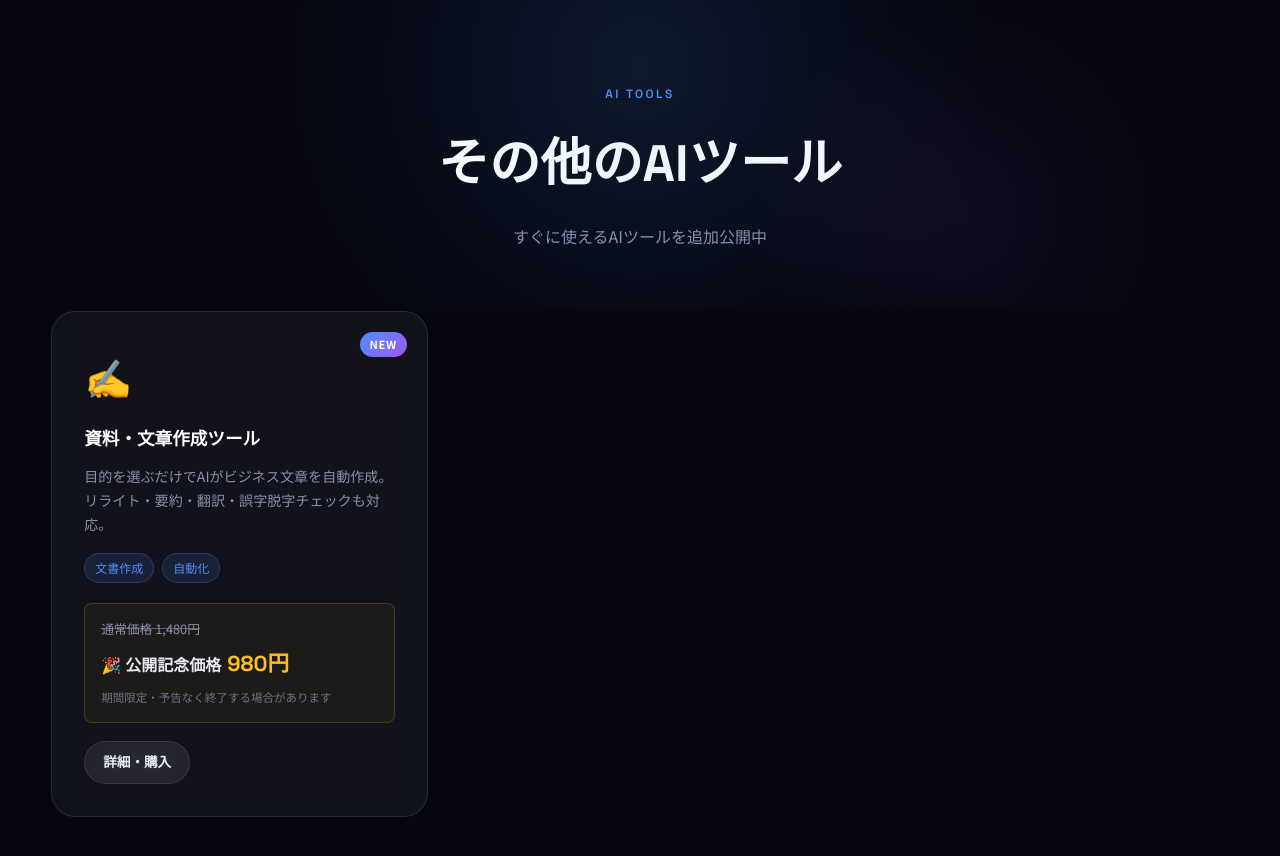
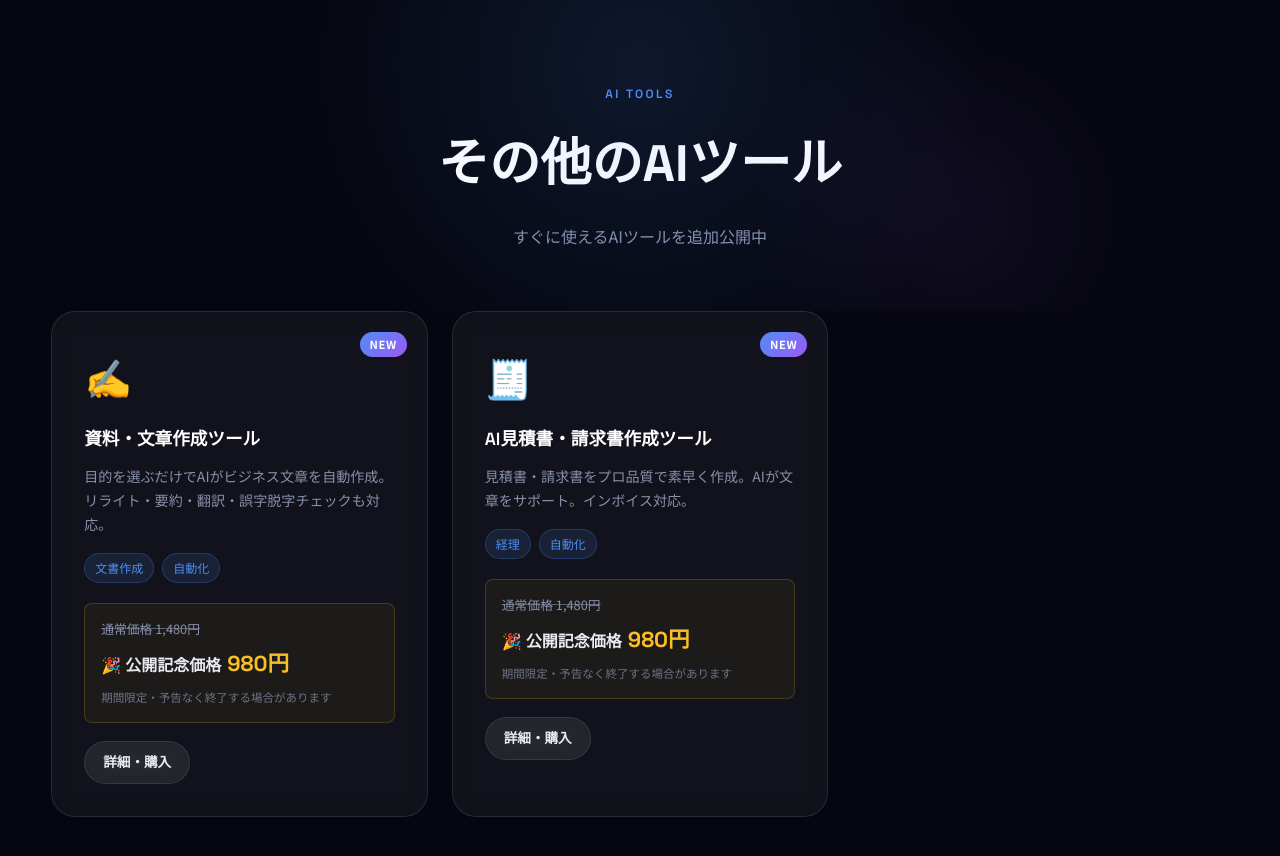
Before and after one commit to ai-mt0-studio/website, a plain HTML site: page tools.html in a window 1280 px wide. Shown: the part 82-938 px from the top of the page. Drawn offline with Linux system fonts and the light colour scheme.

Commit message:
Add invoice card to tools.html and update badge

```diff
--- a/tools.html
+++ b/tools.html
@@ -103,6 +103,23 @@
           <a href="contact.html" class="btn btn-glass btn-sm">詳細・購入</a>
         </div>
 
+        <div class="tool-card glass-card">
+          <div class="tool-badge">NEW</div>
+          <div class="tool-icon">🧾</div>
+          <h3 class="tool-name">AI見積書・請求書作成ツール</h3>
+          <p class="tool-desc">見積書・請求書をプロ品質で素早く作成。AIが文章をサポート。インボイス対応。</p>
+          <div class="tool-tags">
+            <span class="tag">経理</span>
+            <span class="tag">自動化</span>
+          </div>
+          <div class="tool-price">
+            <p class="price-original"><s>通常価格 1,480円</s></p>
+            <p class="price-sale">🎉 公開記念価格 <span class="price-amount">980円</span></p>
+            <p class="price-note">期間限定・予告なく終了する場合があります</p>
+          </div>
+          <a href="contact.html" class="btn btn-glass btn-sm">詳細・購入</a>
+        </div>
+
       </div>
     </div>
   </section>
```
Also changed, not shown: index.html (+1 -1 lines).
